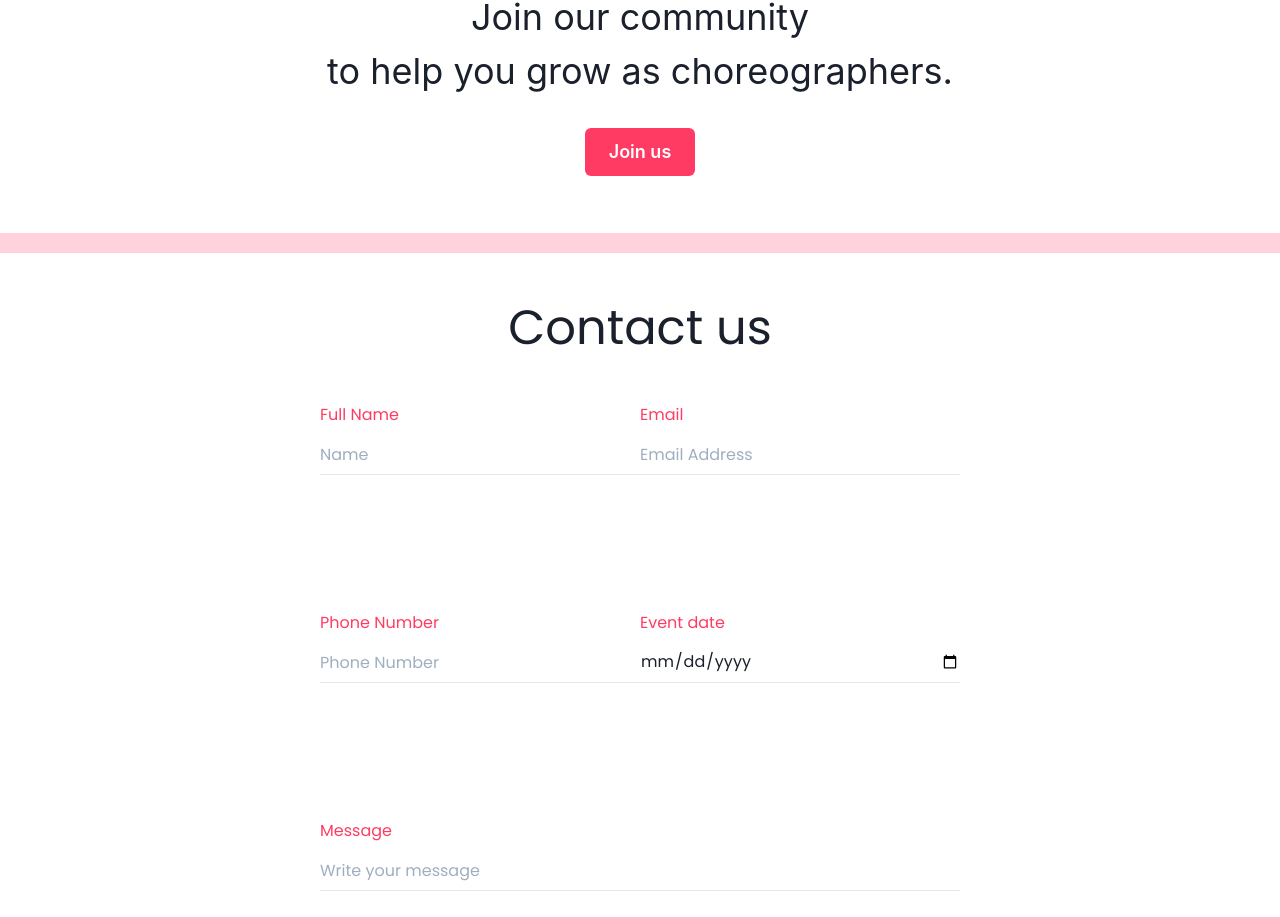
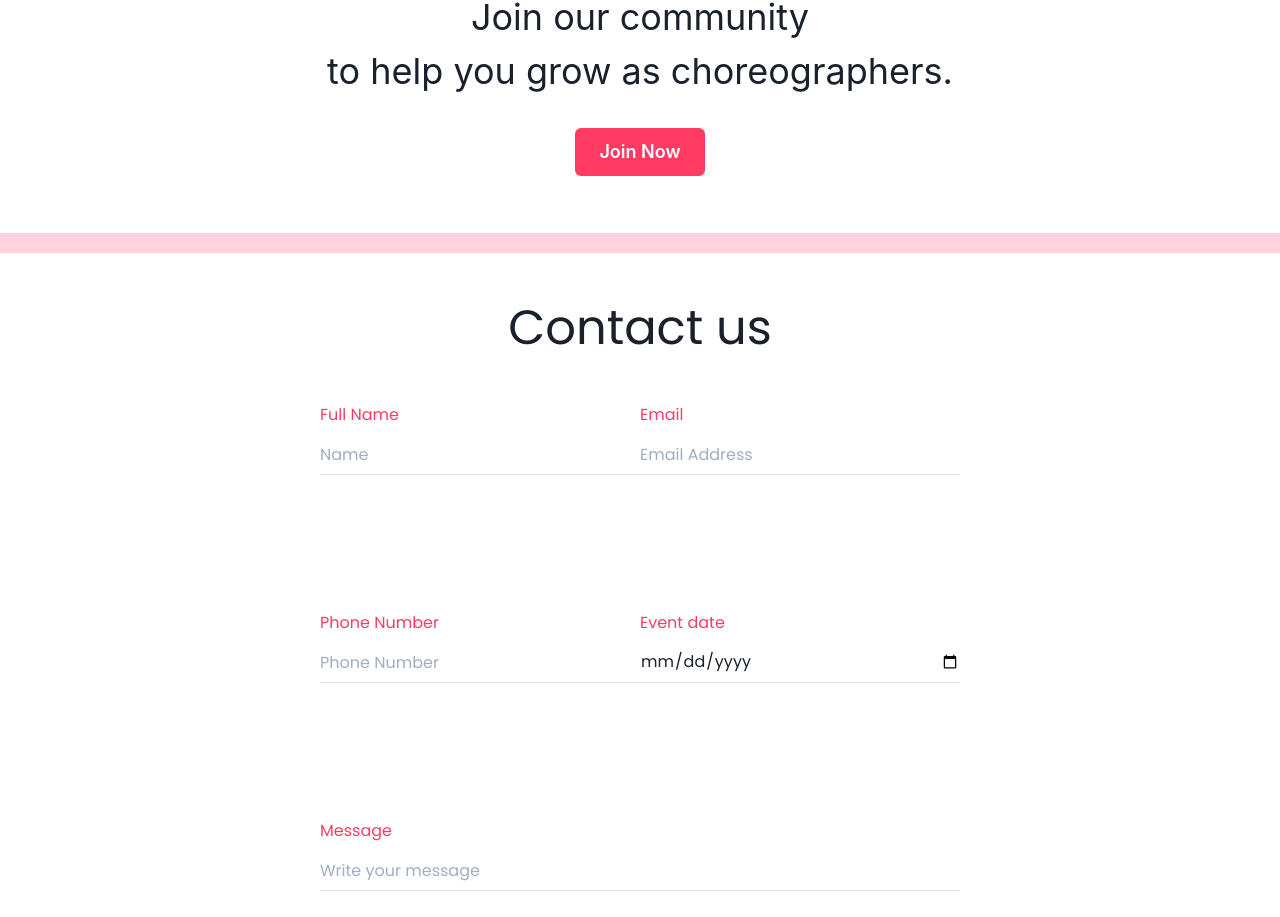
Before and after one commit to desaidhruv/grandSangeet, a React (Create React App) app: page / in a window 1280 px wide. Shown: the part 7918-8835 px from the top of the page. Built offline with nearby package versions, Linux system fonts and the light colour scheme.

Commit message:
Button Updated

```diff
--- a/src/components/sections/Community.js
+++ b/src/components/sections/Community.js
@@ -252,7 +252,7 @@ function Community() {
           </Flex>
           <Box p="50px" as={Center}>
             <Button bg="#FF3B63" size="l" _hover={{ bg: "#FBB1C3", color: "#FF3B63" }}>
-              Join us
+              Join Now
             </Button>
           </Box>
           <Box
@@ -273,7 +273,7 @@ function Community() {
         </Text>
         <HStack spacing="30px">
           <Button onClick={onOpen} color="white" bgColor="brand.100" size="lg" _hover={{ bg: "#FBB1C3", color: "#FF3B63" }}>
-            Join us
+            Join Now
           </Button>
         </HStack>
       </VStack>
```
